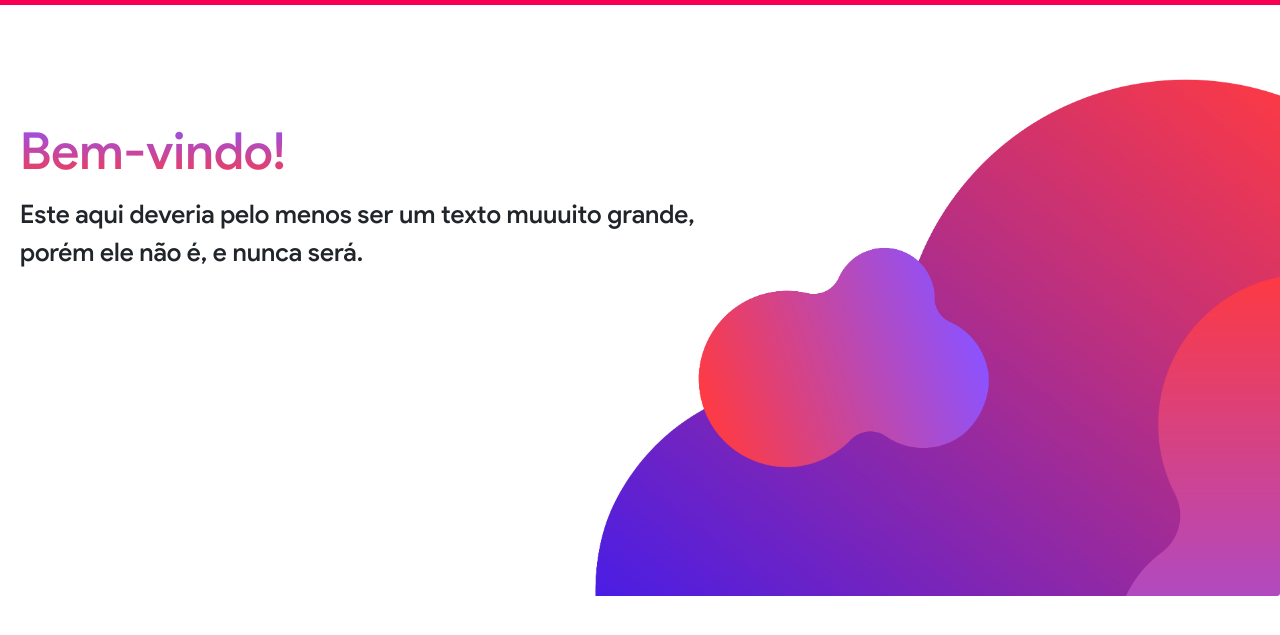
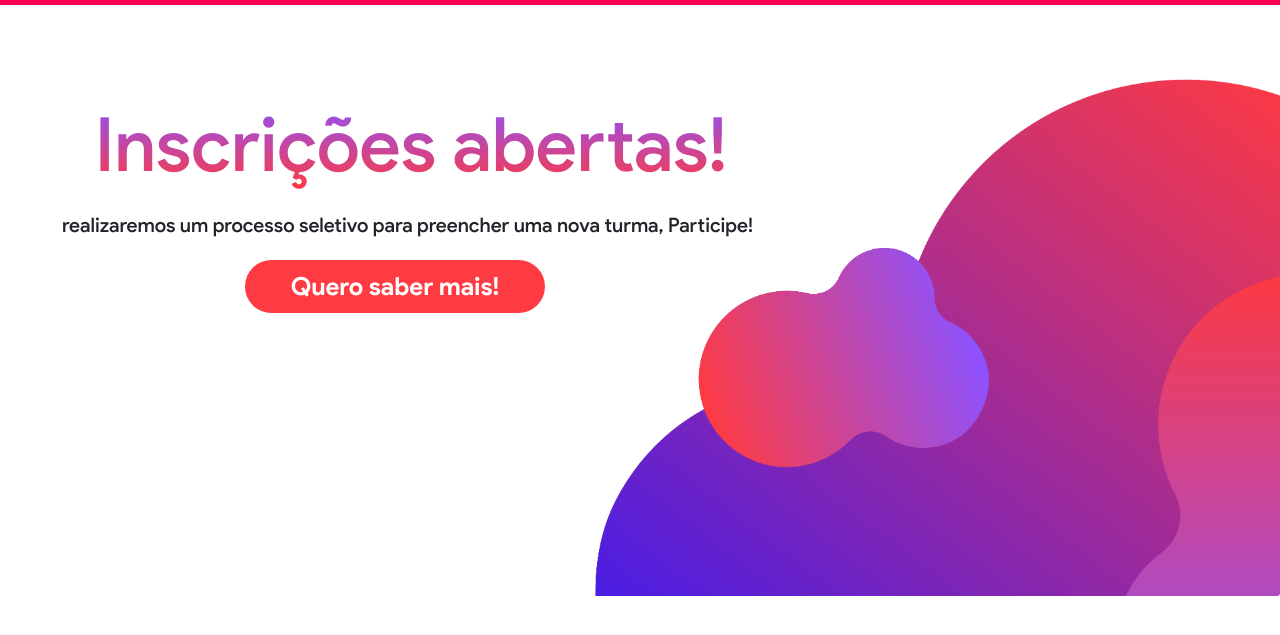
Before and after one commit to Vitaaumm/VestibularJoaoPereira, a plain HTML site: page index.html in a window 1280 px wide. Shown: the part 67-702 px from the top of the page. Drawn offline with nearby package versions, Linux system fonts and the light colour scheme.

Commit message:
versão 0.4

```diff
--- a/index.html
+++ b/index.html
@@ -47,12 +47,16 @@
     <div class="card text-black border-0" class="border-0">
       <img src="Images/bg01.png" class="card-img" alt="...">
       <div class="card-img-overlay">
-        <br>
-        <br>
-        <br>
-        <br>
-      <h1 class="card-title"  style="font-size: 4vw;"> Bem-vindo!</h1>
-      <p class="card-text" style="font-size: 2vw;">Este aqui deveria pelo menos ser um texto muuuito grande,<br> porém ele não é, e nunca será.</p>
+      <h1 class="card-title">Inscrições abertas!</h1>
+      <p class="card-text">&nbsp&nbsp&nbsp&nbsp realizaremos um processo seletivo para preencher uma nova turma, Participe!</p>
+      <div class="middle">
+        <button class="button-hover">
+          <span>Quero saber mais!</span>
+        </button>
+      </div>
+    </div>
+    </div>
+  </div>
 
     <!--Bootstrap-->
     <script src="https://code.jquery.com/jquery-3.3.1.slim.min.js" integrity="sha384-q8i/X+965DzO0rT7abK41JStQIAqVgRVzpbzo5smXKp4YfRvH+8abtTE1Pi6jizo" crossorigin="anonymous"></script>
--- a/style_index.css
+++ b/style_index.css
@@ -24,17 +24,36 @@
     padding: 0px;
 }
 
-.card text-black {
-    border: 0;
-}
 
 h1 {
     font-family: PSM;
     background: linear-gradient(#8C52FF, #FE3A43);
     -webkit-background-clip: text;
     -webkit-text-fill-color: transparent;
+    margin: 1em;
+    padding: 0.0em;
+    border: 0;
+    font-size: 75px;
 }
 
 p {
     font-family: PSM;
+    margin: 1em;
+    padding: 0.0em;
+    border: 0;
+    font-size: 20px;
 }
+
+.button-hover {
+    position: relative;
+    min-width: 300px;
+    margin: 9em;
+    padding: 0.3em;
+    background-color: #FE3A43;
+    border: 0;
+    border-radius: 55px;
+    color: white;
+    font-family: PSB;
+    font-size: 25px;
+    margin-top: 0px;
+}
```
